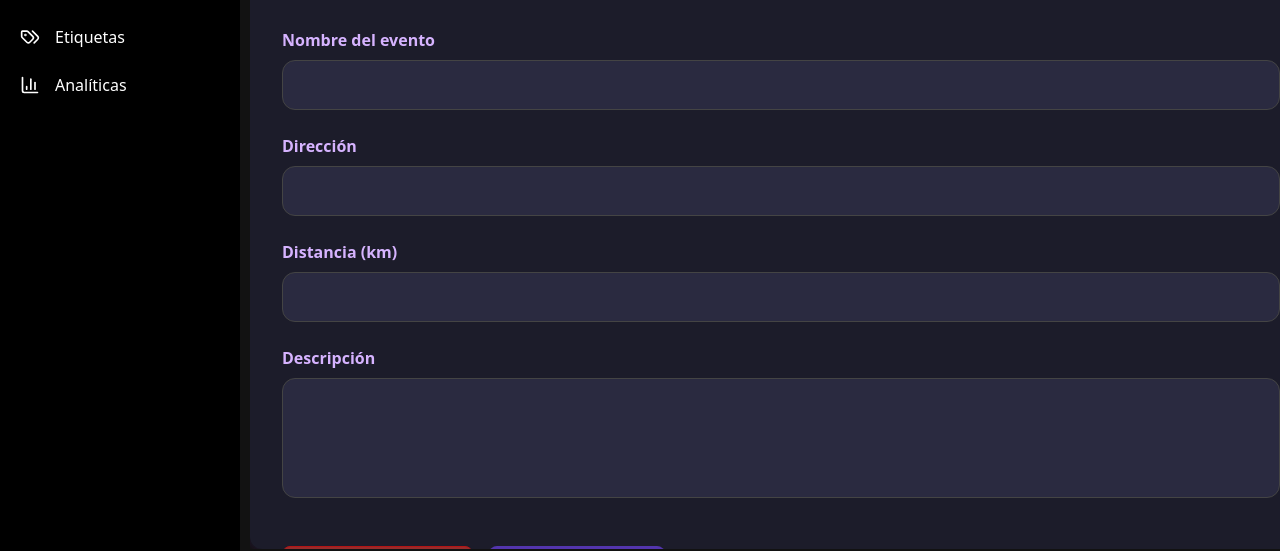
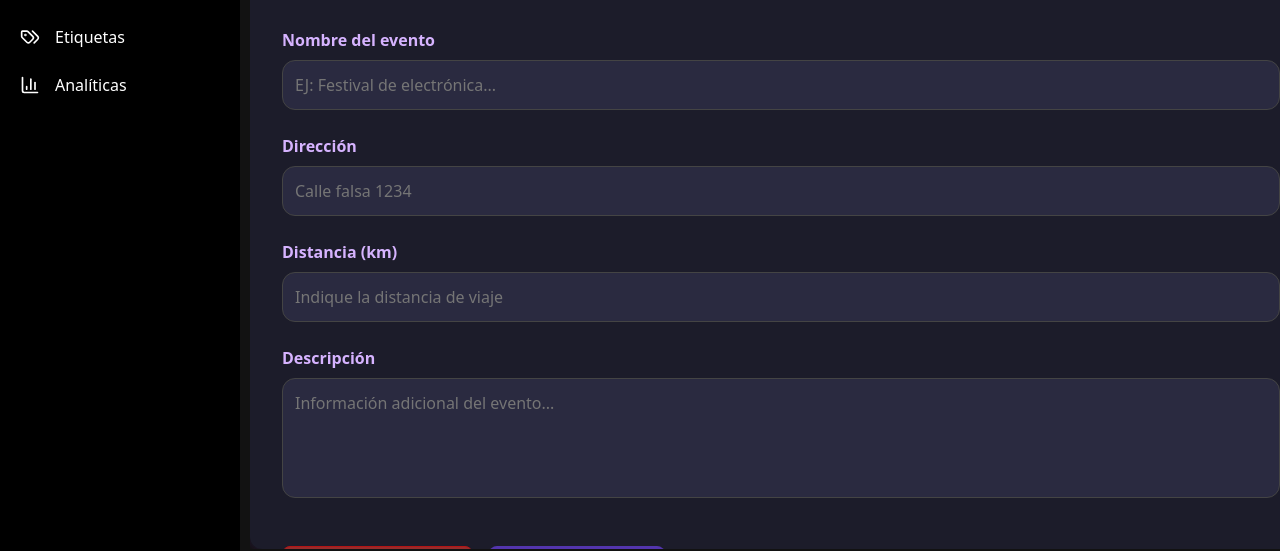
Before and after one commit to MarcosASandes/ProAudio-Frontend, a React (Vite) app: page /events/create/embedded in a window 1280 px wide. Shown: the part 211-762 px from the top of the page. Built offline with nearby package versions, Linux system fonts and the light colour scheme; no server answers; sample sign-in values are in the browser's storage.

Commit message:
fix(global): fix project selectionating client, add placeholders in forms

```diff
--- a/src/components/clients/CreateClientForm.jsx
+++ b/src/components/clients/CreateClientForm.jsx
@@ -35,25 +35,25 @@ const CreateClientForm = () => {
 
       <div className={styles.formGroup}>
         <label htmlFor="txtName">Nombre (Persona / Empresa)</label>
-        <input id="txtName" type="text" {...register("name")} />
+        <input id="txtName" type="text" placeholder="EJ: John Doe" {...register("name")} />
         {errors.name && <p className={styles.error}>{errors.name.message}</p>}
       </div>
 
       <div className={styles.formGroup}>
         <label htmlFor="numPhone">Teléfono</label>
-        <input id="numPhone" type="text" {...register("phone")} />
+        <input id="numPhone" type="text" placeholder="091222333" {...register("phone")} />
         {errors.phone && <p className={styles.error}>{errors.phone.message}</p>}
       </div>
 
       <div className={styles.formGroup}>
         <label htmlFor="txtEmail">Email</label>
-        <input id="txtEmail" type="email" {...register("email")} />
+        <input id="txtEmail" type="email" placeholder="ejemplo@gmail.com" {...register("email")} />
         {errors.email && <p className={styles.error}>{errors.email.message}</p>}
       </div>
 
       <div className={styles.formGroup}>
         <label htmlFor="txtAddress">Dirección</label>
-        <input id="txtAddress" type="text" {...register("address")} />
+        <input id="txtAddress" type="text" placeholder="Calle falsa 1234" {...register("address")} />
         {errors.address && (
           <p className={styles.error}>{errors.address.message}</p>
         )}
@@ -61,7 +61,7 @@ const CreateClientForm = () => {
 
       <div className={styles.formGroup}>
         <label htmlFor="txtDetails">Detalles</label>
-        <textarea id="txtDetails" rows="4" {...register("details")} />
+        <textarea id="txtDetails" rows="4" placeholder="Información adicional del cliente..." {...register("details")} />
         {errors.details && (
           <p className={styles.error}>{errors.details.message}</p>
         )}
--- a/src/components/clients/CreateEmbeddedClientForm.jsx
+++ b/src/components/clients/CreateEmbeddedClientForm.jsx
@@ -79,25 +79,25 @@ const CreateEmbeddedClientForm = () => {
 
       <div className={styles.formGroup}>
         <label htmlFor="txtName">Nombre</label>
-        <input type="text" id="txtName" {...register("name")} />
+        <input type="text" id="txtName" placeholder="EJ: John Doe" {...register("name")} />
         {errors.name && <p className={styles.error}>{errors.name.message}</p>}
       </div>
 
       <div className={styles.formGroup}>
         <label htmlFor="txtEmail">Email</label>
-        <input type="email" id="txtEmail" {...register("email")} />
+        <input type="email" id="txtEmail" placeholder="ejemplo@gmail.com" {...register("email")} />
         {errors.email && <p className={styles.error}>{errors.email.message}</p>}
       </div>
 
       <div className={styles.formGroup}>
         <label htmlFor="txtTel">Teléfono</label>
-        <input type="text" id="txtTel" {...register("phone")} />
+        <input type="text" id="txtTel" placeholder="091222333" {...register("phone")} />
         {errors.phone && <p className={styles.error}>{errors.phone.message}</p>}
       </div>
 
       <div className={styles.formGroup}>
         <label htmlFor="txtAddress">Dirección</label>
-        <input type="text" id="txtAddress" {...register("address")} />
+        <input type="text" id="txtAddress" placeholder="Calle falsa 1234" {...register("address")} />
         {errors.address && (
           <p className={styles.error}>{errors.address.message}</p>
         )}
@@ -105,7 +105,7 @@ const CreateEmbeddedClientForm = () => {
 
       <div className={styles.formGroup}>
         <label htmlFor="txtDetails">Detalles</label>
-        <textarea rows="3" id="txtDetails" {...register("details")}></textarea>
+        <textarea rows="3" id="txtDetails" placeholder="Información adicional del cliente..." {...register("details")}></textarea>
         {errors.details && (
           <p className={styles.error}>{errors.details.message}</p>
         )}
--- a/src/components/events/CreateEmbeddedEventForm.jsx
+++ b/src/components/events/CreateEmbeddedEventForm.jsx
@@ -78,13 +78,13 @@ const CreateEmbeddedEventForm = () => {
 
       <div className={styles.formGroup}>
         <label htmlFor="txtName">Nombre del evento</label>
-        <input id="txtName" type="text" {...register("name")} />
+        <input id="txtName" type="text" placeholder="EJ: Festival de electrónica..." {...register("name")} />
         {errors.name && <p className={styles.error}>{errors.name.message}</p>}
       </div>
 
       <div className={styles.formGroup}>
         <label htmlFor="txtAddress">Dirección</label>
-        <input id="txtAddress" type="text" {...register("address")} />
+        <input id="txtAddress" type="text" placeholder="Calle falsa 1234" {...register("address")} />
         {errors.address && (
           <p className={styles.error}>{errors.address.message}</p>
         )}
@@ -95,6 +95,7 @@ const CreateEmbeddedEventForm = () => {
         <input
           id="numDistance"
           type="number"
+          placeholder="Indique la distancia de viaje"
           onWheel={(e) => e.target.blur()}
           {...register("distance")}
         />
@@ -105,7 +106,7 @@ const CreateEmbeddedEventForm = () => {
 
       <div className={styles.formGroup}>
         <label htmlFor="txtDescription">Descripción</label>
-        <textarea id="txtDescription" rows="4" {...register("description")} />
+        <textarea id="txtDescription" rows="4" placeholder="Información adicional del evento..." {...register("description")} />
         {errors.description && (
           <p className={styles.error}>{errors.description.message}</p>
         )}
--- a/src/components/events/CreateEventForm.jsx
+++ b/src/components/events/CreateEventForm.jsx
@@ -44,13 +44,13 @@ const CreateEventForm = () => {
 
       <div className={styles.formGroup}>
         <label htmlFor="txtName">Nombre del evento</label>
-        <input id="txtName" type="text" {...register("name")} />
+        <input id="txtName" type="text" placeholder="EJ: Festival de electrónica..." {...register("name")} />
         {errors.name && <p className={styles.error}>{errors.name.message}</p>}
       </div>
 
       <div className={styles.formGroup}>
         <label htmlFor="txtAddress">Dirección</label>
-        <input id="txtAddress" type="text" {...register("address")} />
+        <input id="txtAddress" type="text" placeholder="Calle falsa 1234" {...register("address")} />
         {errors.address && (
           <p className={styles.error}>{errors.address.message}</p>
         )}
@@ -61,6 +61,7 @@ const CreateEventForm = () => {
         <input
           id="numDistance"
           type="number"
+          placeholder="Indique la distancia de viaje"
           onWheel={(e) => e.target.blur()}
           {...register("distance")}
         />
@@ -74,6 +75,7 @@ const CreateEventForm = () => {
         <textarea
           id="txtDescription"
           rows="4"
+          placeholder="Información adicional del evento..."
           {...register("description")}
         />
         {errors.description && (
--- a/src/components/items/CreateItemsForm.jsx
+++ b/src/components/items/CreateItemsForm.jsx
@@ -148,6 +148,7 @@ const CreateItemsForm = () => {
               <input
                 id="txtDescription"
                 type="text"
+                placeholder="Breve descripción de los artículos comprados..."
                 {...register("items[0].description")}
                 className={styles.input}
               />
@@ -165,6 +166,7 @@ const CreateItemsForm = () => {
                 <input
                   id="numPrice"
                   type="number"
+                  placeholder="EJ: 200.00"
                   {...register("items[0].purchase_price")}
                   className={styles.input}
                 />
@@ -197,6 +199,7 @@ const CreateItemsForm = () => {
                 <input
                   id="numAmountBought"
                   type="number"
+                  placeholder="Ej: 9"
                   {...register("items[0].quantity")}
                   className={styles.input}
                 />
@@ -211,6 +214,7 @@ const CreateItemsForm = () => {
                 <input
                   id="numRange"
                   type="text"
+                  placeholder="250-500 Hz"
                   {...register("items[0].itemRange")}
                   className={styles.input}
                 />
--- a/src/components/products/CreateProductForm.jsx
+++ b/src/components/products/CreateProductForm.jsx
@@ -102,7 +102,7 @@ export default function CreateProductForm() {
         <input
           id="txtModel"
           type="text"
-          placeholder="Ej: SENNHEISER EW DX EM 2"
+          placeholder="Ej: EW DX EM 2"
           {...register("model")}
         />
       </div>
--- a/src/components/products/ProductRow.jsx
+++ b/src/components/products/ProductRow.jsx
@@ -18,7 +18,7 @@ const ProductRow = ({ product }) => {
     <tr className={styles.row}>
       <td title={product.brand || "N/A"}>{product.brand || "N/A"}</td>
       <td title={product.model}>{product.model}</td>
-      <td title={product.comments}>{product.comments}</td>
+      <td title={product.comments}>{product.comments ? product.comments : "-"}</td>
       <td className={styles.actions}>
         <button
           type="button"
--- a/src/components/projects/CreateProjectForm.jsx
+++ b/src/components/projects/CreateProjectForm.jsx
@@ -750,6 +750,7 @@ const CreateProjectForm = () => {
             setSelectedClient(client);
 
             setValue("client", {
+              client_id: client.client_id,
               name: client.name,
               email: client.email,
               phone: client.phone_number,
--- a/src/services/axiosInstance.js
+++ b/src/services/axiosInstance.js
@@ -36,7 +36,7 @@ const localURL = "http://localhost:8080";
  * @type {import('axios').AxiosInstance}
  */
 const axiosInstance = axios.create({
-  baseURL: apiURL,
+  baseURL: localURL,
   headers: {
     'Content-Type': 'application/json',
   },
```
